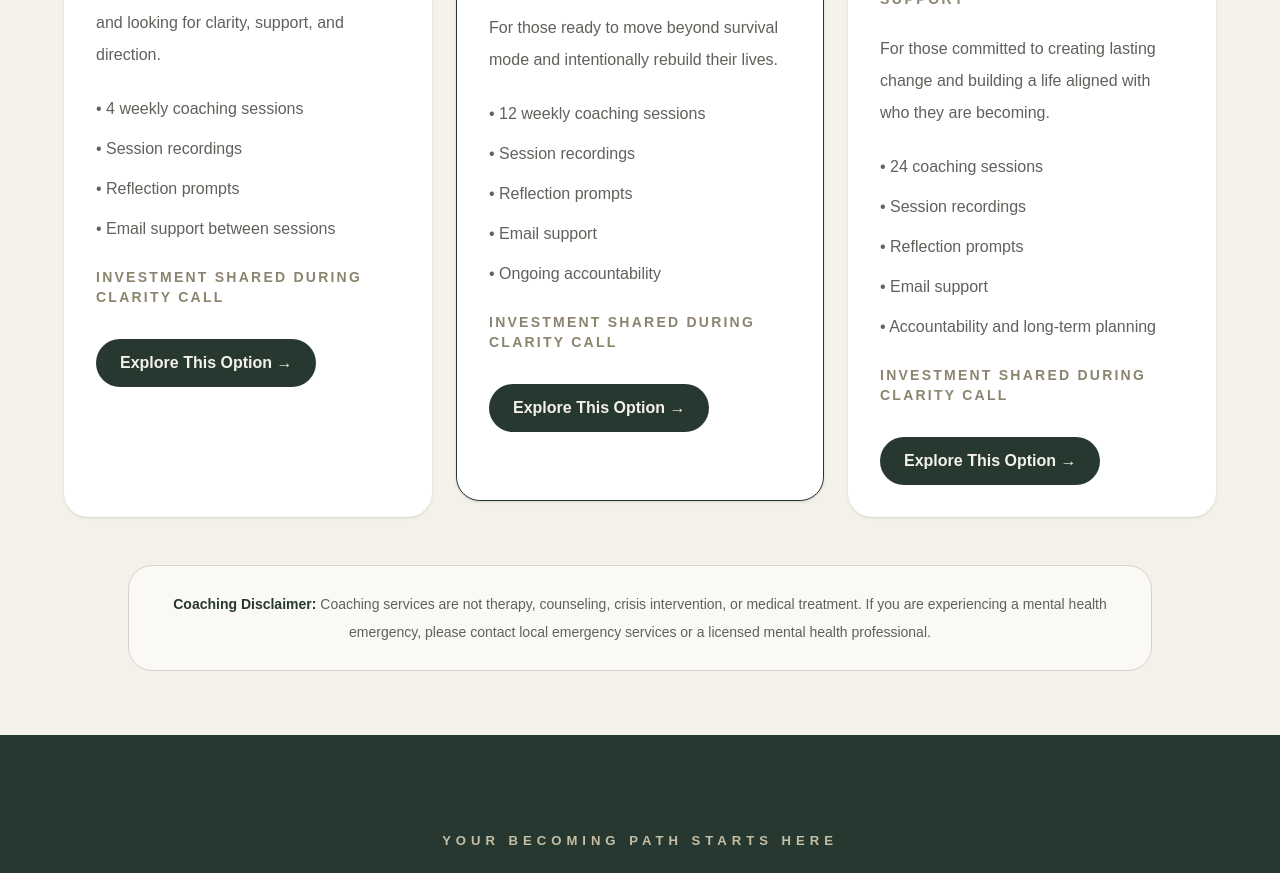
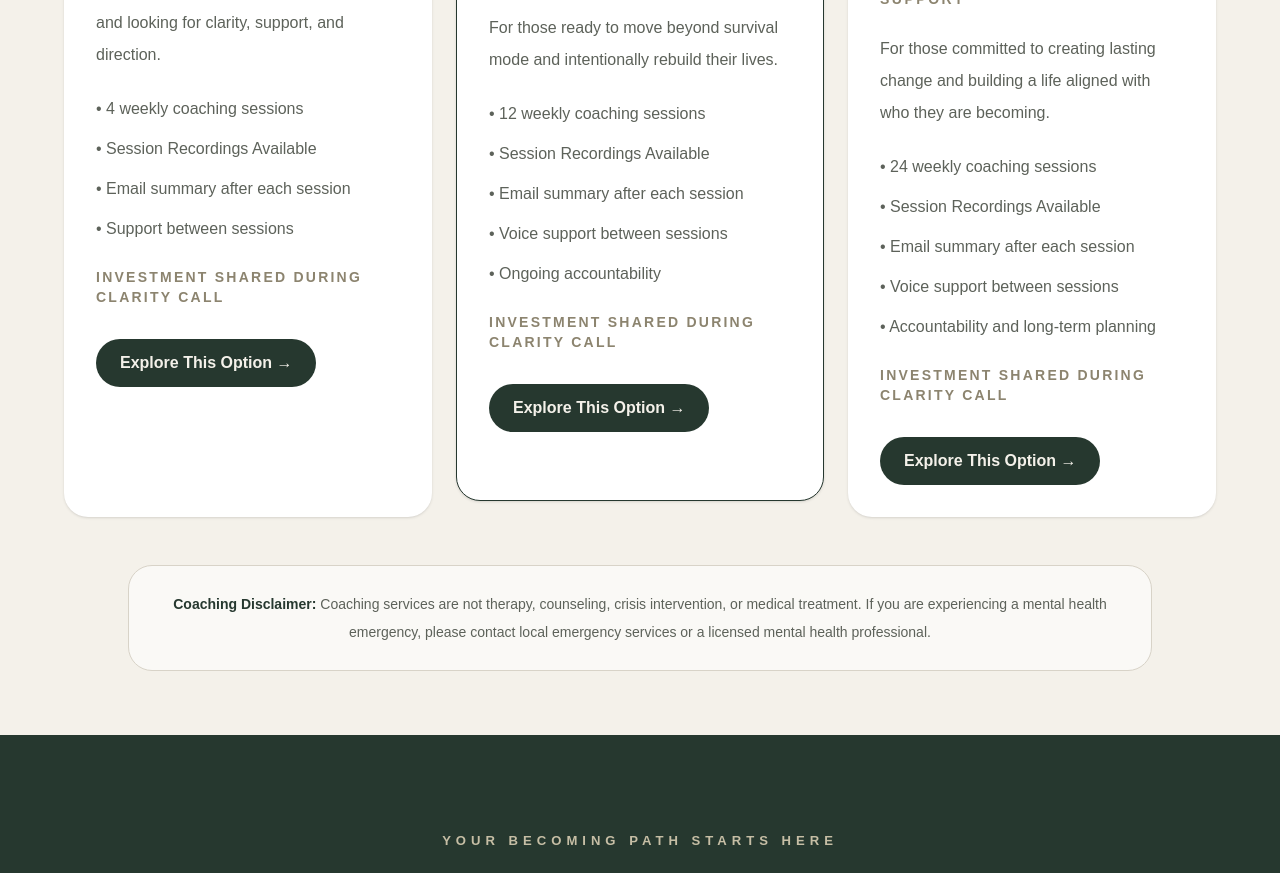
Before and after one commit to mybecomingpath/my-becoming-path, a Next.js app: page /coaching in a window 1280 px wide. Shown: the part 4180-5053 px from the top of the page. Built offline with nearby package versions, Linux system fonts and the light colour scheme.

Commit message:
Update page.tsx

```diff
--- a/app/coaching/page.tsx
+++ b/app/coaching/page.tsx
@@ -202,9 +202,9 @@ export default function CoachingPage() {
             "For those navigating a recent life transition and looking for clarity, support, and direction.",
           items: [
             "4 weekly coaching sessions",
-            "Session recordings",
-            "Reflection prompts",
-            "Email support between sessions",
+            "Session Recordings Available",
+            "Email summary after each session",
+            "Support between sessions",
           ],
         },
         {
@@ -214,9 +214,9 @@ export default function CoachingPage() {
             "For those ready to move beyond survival mode and intentionally rebuild their lives.",
           items: [
             "12 weekly coaching sessions",
-            "Session recordings",
-            "Reflection prompts",
-            "Email support",
+            "Session Recordings Available",
+            "Email summary after each session",
+            "Voice support between sessions",
             "Ongoing accountability",
           ],
           popular: true,
@@ -227,10 +227,10 @@ export default function CoachingPage() {
           description:
             "For those committed to creating lasting change and building a life aligned with who they are becoming.",
           items: [
-            "24 coaching sessions",
-            "Session recordings",
-            "Reflection prompts",
-            "Email support",
+            "24 weekly coaching sessions",
+            "Session Recordings Available",
+            "Email summary after each session",
+            "Voice support between sessions",
             "Accountability and long-term planning",
           ],
         },
```
